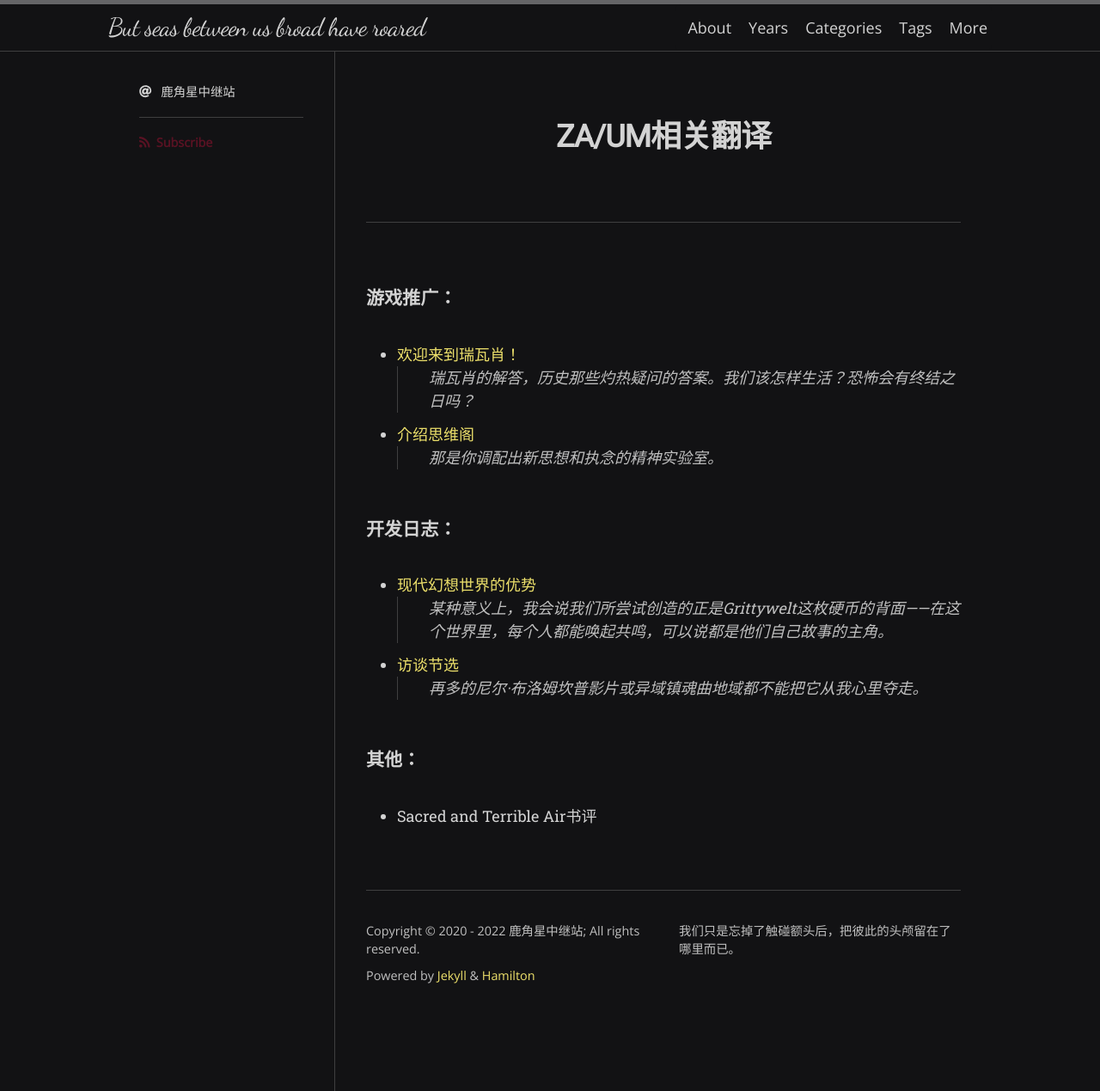
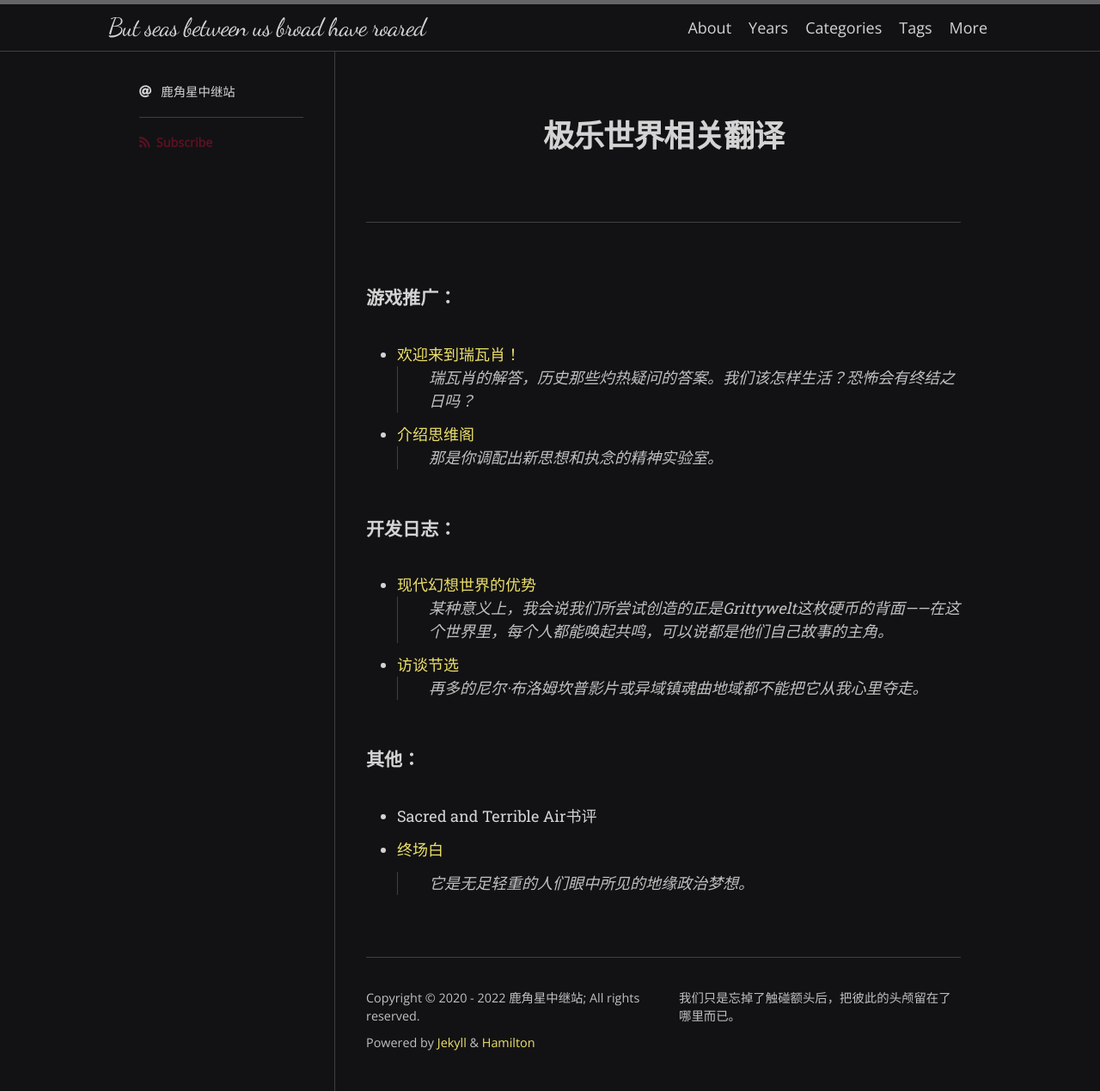
Before and after one commit to scatterdclouds/scatterdclouds.github.io, a Jekyll site: the page built from zaumiloveu.md, in a window 1280 px wide. Shown: the whole page at 86% size. Built offline with Jekyll 4.4.1, drawn with Linux system fonts in a browser that asks for light colours; nearby versions of some CDN libraries; some web fonts are replaced.

Commit message:
Update zaumiloveu.md

```diff
--- a/zaumiloveu.md
+++ b/zaumiloveu.md
@@ -1,6 +1,6 @@
 ---
 layout: page
-title: ZA/UM相关翻译
+title: 极乐世界相关翻译
 permalink: /zaumiloveu/
 ---
 
@@ -24,6 +24,10 @@ permalink: /zaumiloveu/
 ### 其他：
 - Sacred and Terrible Air书评
 
+- [终场白](_posts/2022-10-28-outro.md)
+> 它是无足轻重的人们眼中所见的地缘政治梦想。
+
+
 
 
 [welcome-to-revachol-translation]: _posts/2021-05-16-welcome-to-revachol.md
```
